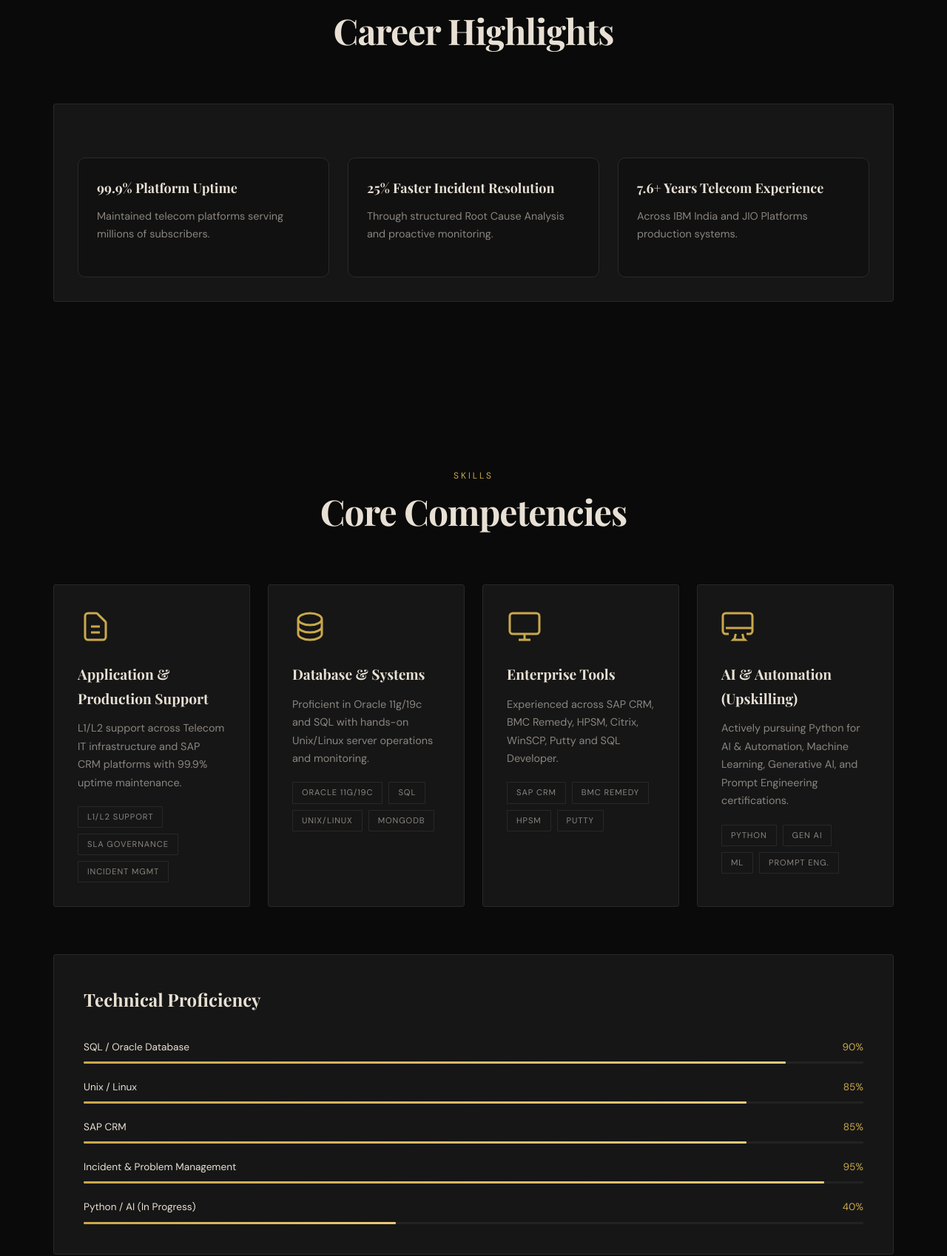
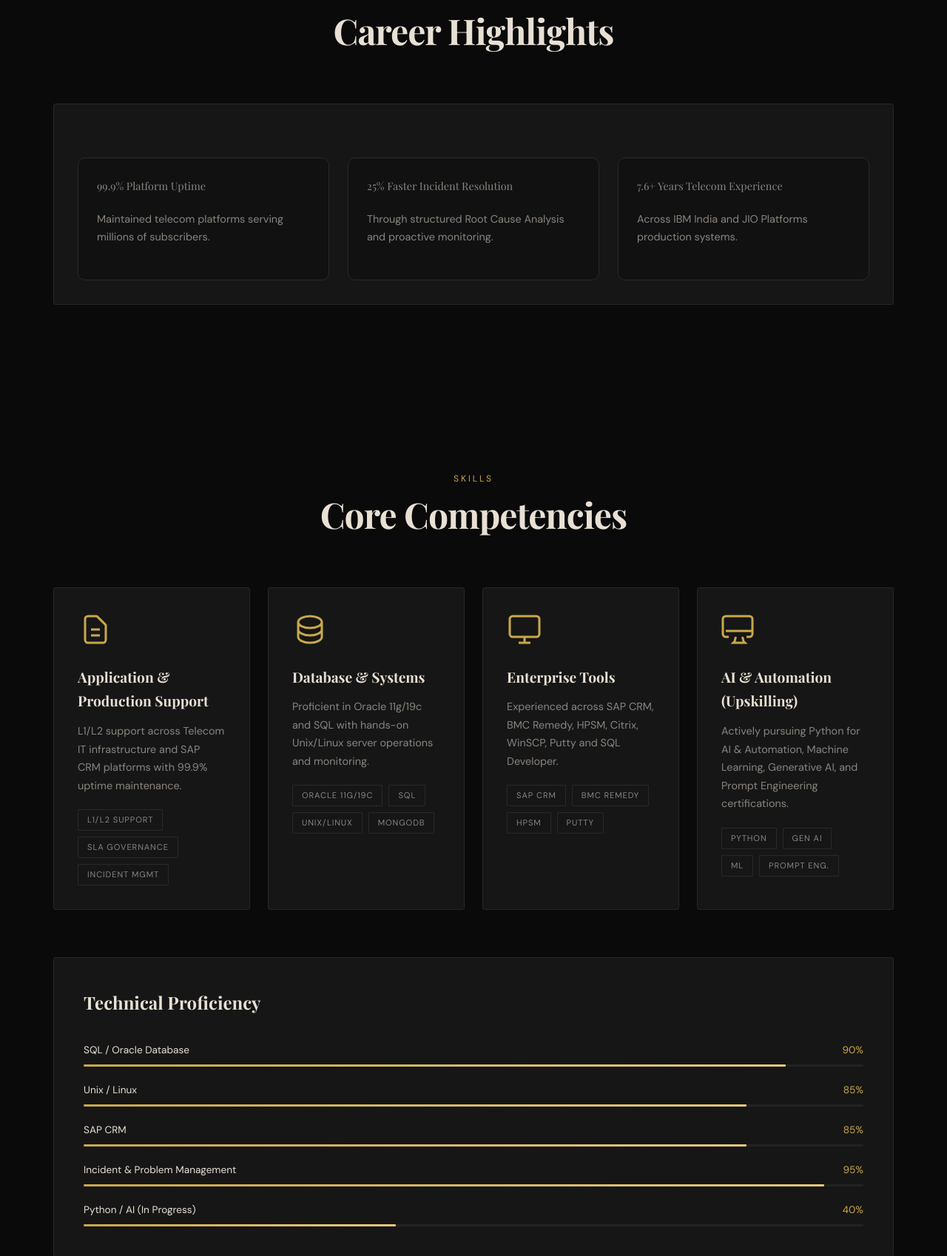
Before and after one commit to chavananand33/my-project, a Flask app: page / in a window 1280 px wide. Shown: the part 1951-3649 px from the top of the page at 74% size. Run offline with Flask 3, Linux system fonts and the light colour scheme; data comes from the database, SQL or seed files in the repository; some web fonts are replaced.

Commit message:
HTML Fix3

```diff
--- a/templates/index.html
+++ b/templates/index.html
@@ -190,17 +190,17 @@
     <div class="highlights-grid">
 
       <div class="highlight-card">
-        <h3>99.9% Platform Uptime</h3>
+        <h3><p class="timeline-org">99.9% Platform Uptime</p></h3>
         <p>Maintained telecom platforms serving millions of subscribers.</p>
       </div>
 
       <div class="highlight-card">
-        <h3>25% Faster Incident Resolution</h3>
+        <h3><p class="timeline-org">25% Faster Incident Resolution</p></h3>
         <p>Through structured Root Cause Analysis and proactive monitoring.</p>
       </div>
 
       <div class="highlight-card">
-        <h3>7.6+ Years Telecom Experience</h3>
+        <h3><p class="timeline-org">7.6+ Years Telecom Experience</p></h3>
         <p>Across IBM India and JIO Platforms production systems.</p>
       </div>
 
@@ -349,13 +349,14 @@
     </div>
 
     <div class="projects-grid">
-
+<div class="skill-card reveal" data-delay="0">
       <div class="project-card">
         <h3> <p class="timeline-org"> <strong>AI Portfolio Chatbot:</strong> </p></h3>
         <p>
           AI assistant integrated into portfolio to answer questions
           about experience, skills, and resume using Python backend.
         </p>
+</div>
 
         <div class="project-tech">
          <div class="timeline-tags">
@@ -366,14 +367,14 @@
          </div>
         </div>
       </div>
-
+<div class="skill-card reveal" data-delay="0">
       <div class="project-card">
         <h3><p class="timeline-org"> <strong>Visitor Analytics System:</strong></p> </h3>
         <p>
           Tracks website visitors using backend database and displays
           real-time visitor count on portfolio.
         </p>
-
+</div>
         <div class="project-tech">
           <div class="timeline-tags">
           <span>Python</span>
@@ -593,7 +594,7 @@
               </div>
               <div>
                 <span class="contact-item-label">Email</span>
-                 <a class="email-link" href="mailto:chavananand33@gmail.com">
+                 <a href="mailto:chavananand33@gmail.com">
     📧 chavananand33@gmail.com
   </a>
               </div>
```
